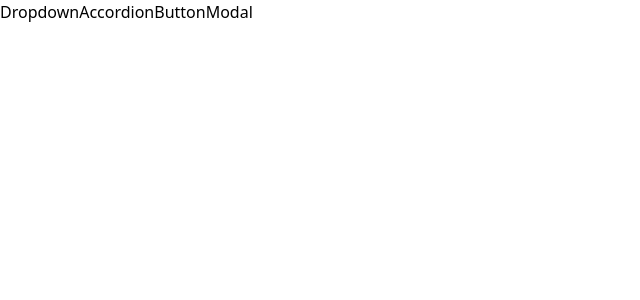
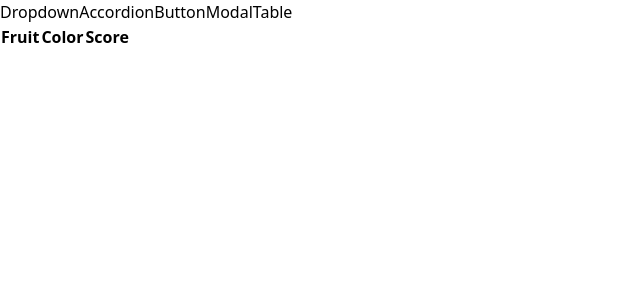
Before and after one commit to FrancescoSanti1/react-navigation, a React (Vite) app: page /table in a window 1280 px wide. Shown: the top 300 px of the page, without its empty margins (0-640 px from the left). Built offline with nearby package versions, Linux system fonts and the light colour scheme.

Commit message:
add skeleton for table component

```diff
--- a/src/App.jsx
+++ b/src/App.jsx
@@ -4,6 +4,7 @@
 import DropdownPage from "./pages/DropdownPage";
 import ButtonPage from "./pages/ButtonPage";
 import ModalPage from "./pages/ModalPage";
+import TablePage from "./pages/TablePage";
 
 export default function App() {
   return <>
@@ -22,6 +23,9 @@
         <Route path={"/modal"}>
           <ModalPage />
         </Route>
+        <Route path={"/table"}>
+          <TablePage />
+        </Route>
       </div>
     </div>
   </>
--- a/src/components/Sidebar.jsx
+++ b/src/components/Sidebar.jsx
@@ -6,6 +6,7 @@
         { label: "Accordion", path: "/accordion" },
         { label: "Button", path: "/button" },
         { label: "Modal", path: "/modal" },
+        { label: "Table", path: "/table" },
     ]
 
     return <div className="sticky top-0 overflow-y-scroll flex flex-col items-start">
--- /dev/null
+++ b/src/components/Table.jsx
@@ -0,0 +1,16 @@
+export default function Table({ data }) {
+    return <table>
+        <thead>
+            <tr>
+                <th>Fruit</th>
+                <th>Color</th>
+                <th>Score</th>
+            </tr>
+        </thead>
+        <tbody>
+            <tr>
+                <td></td>
+            </tr>
+        </tbody>
+    </table>
+}
--- /dev/null
+++ b/src/pages/TablePage.jsx
@@ -0,0 +1,13 @@
+import Table from "../components/Table";
+
+export default function TablePage() {
+
+    const data = [
+        { name: "Orange", color: "bg-orange-300", score: 5 },
+        { name: "Apple", color: "bg-red-500", score: 3 },
+        { name: "Banana", color: "bg-yellow-500", score: 1 },
+        { name: "Lime", color: "bg-green-300", score: 4 },
+    ];
+
+    return <Table data={data} />
+}
```
